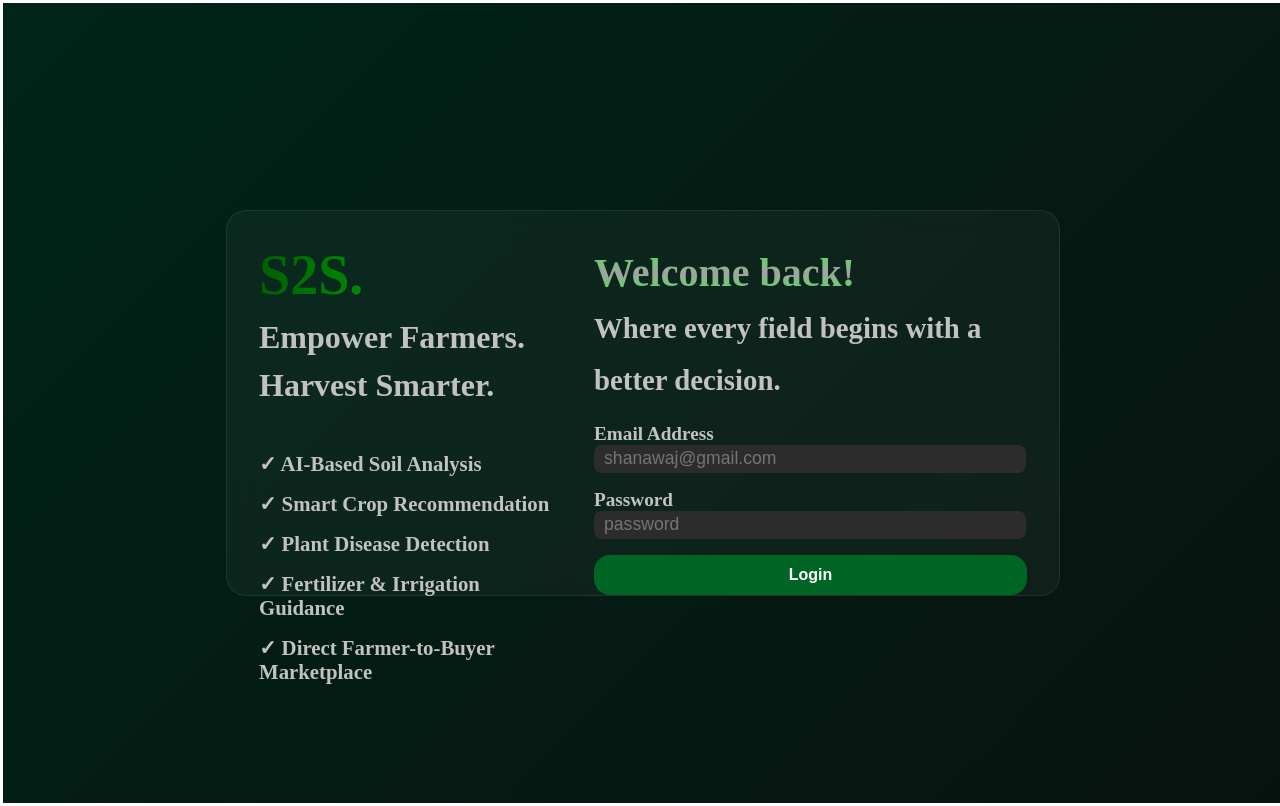
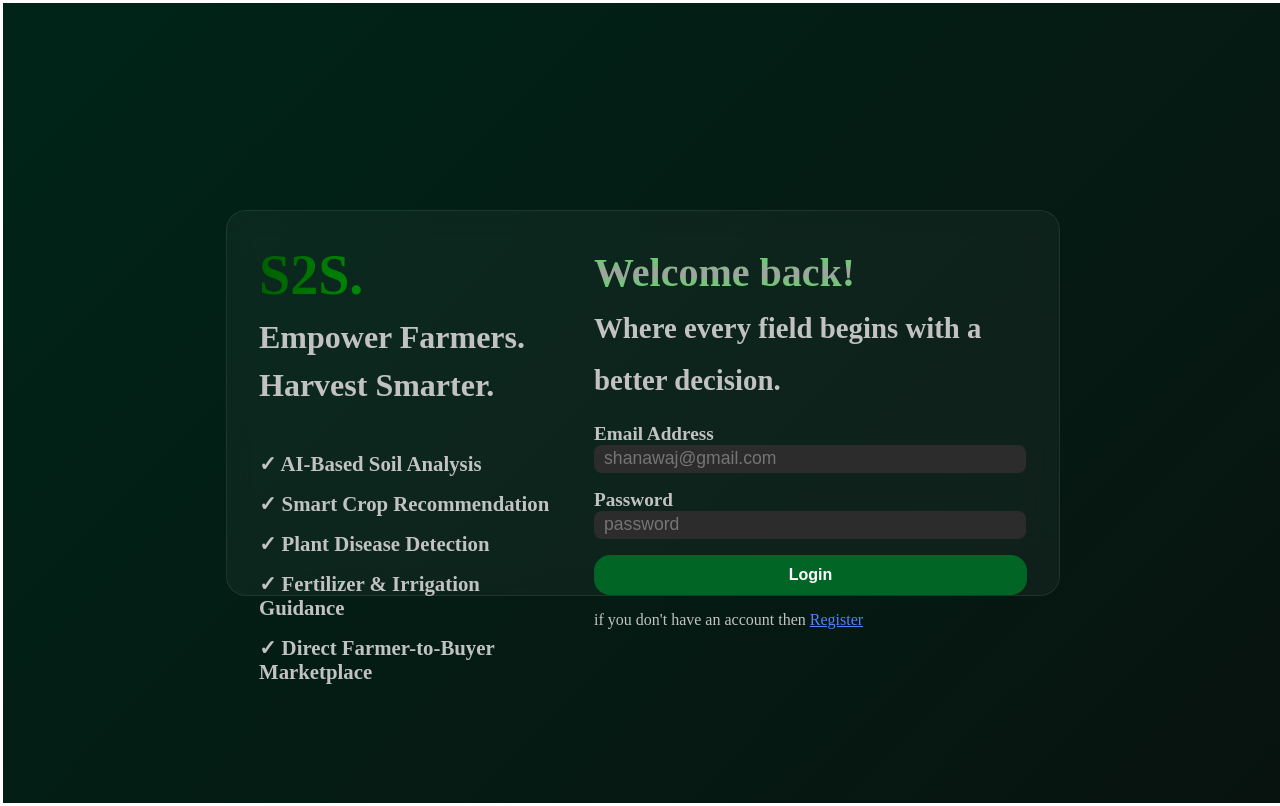
Before and after one commit to shanawaj679/major_project_code, a React (Vite) app in the folder Soil2sell/: page /login in a window 1280 px wide. Built offline with nearby package versions, Linux system fonts and the light colour scheme.

Commit message:
login page front end is updated

```diff
--- a/Soil2sell/src/login/login.jsx
+++ b/Soil2sell/src/login/login.jsx
@@ -2,6 +2,7 @@ import "./login.css"
 import {motion} from "framer-motion"
 import axios from "axios"
 import { useState } from "react";
+import { Link } from "react-router-dom";
 import { useNavigate } from "react-router-dom";
 function Login_user(){
 const navigate = useNavigate();
@@ -82,8 +83,10 @@ transition={{...fadeUp.transition,duration:1.56}}  className="login_page_labels"
 transition={{...fadeUp.transition,duration:1.6}} > <input type="password" placeholder="password" id="login_password" className="login_page_labels_inputs" value={password} onChange={(e)=>setpassword(e.target.value)} /> </motion.div>
            <motion.div {...fadeUp}
 transition={{...fadeUp.transition,duration:1.72}}  className="login_page_labels"> <button type="submit" className="login_page_labels_button" onClick={login_inputs}>Login</button></motion.div>
+           <motion.div {...fadeUp}
+transition={{...fadeUp.transition,duration:1.76}} className="reg_link_to_login">if you don't have an account then <Link className="reg_link" to="/register">Register</Link></motion.div>
              <motion.div {...fadeUp}
-transition={{...fadeUp.transition,duration:1.76}}  className="login_page_labels" id="login_output"> {message} </motion.div>
+transition={{...fadeUp.transition,duration:1.85}}  className="login_page_labels" id="login_output"> {message} </motion.div>
         </motion.div>
     </motion.div>
 </div>
```
